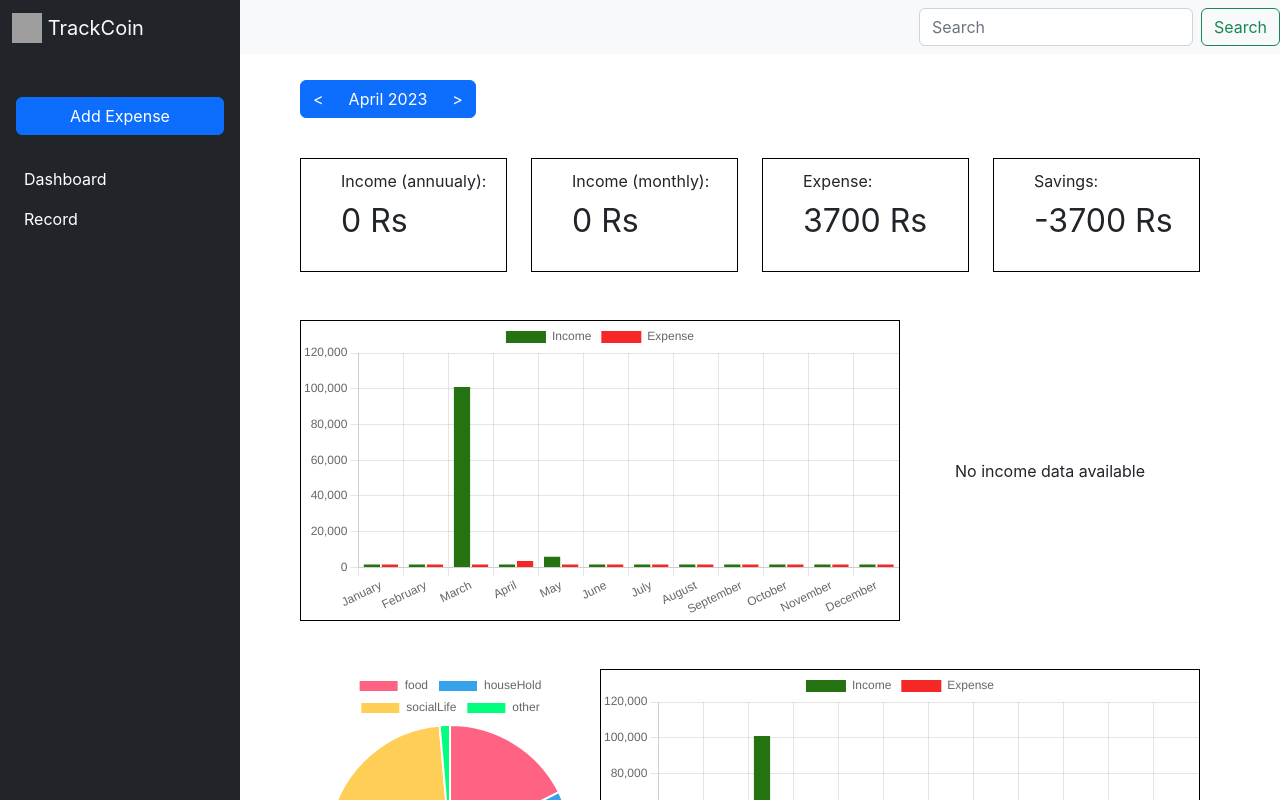
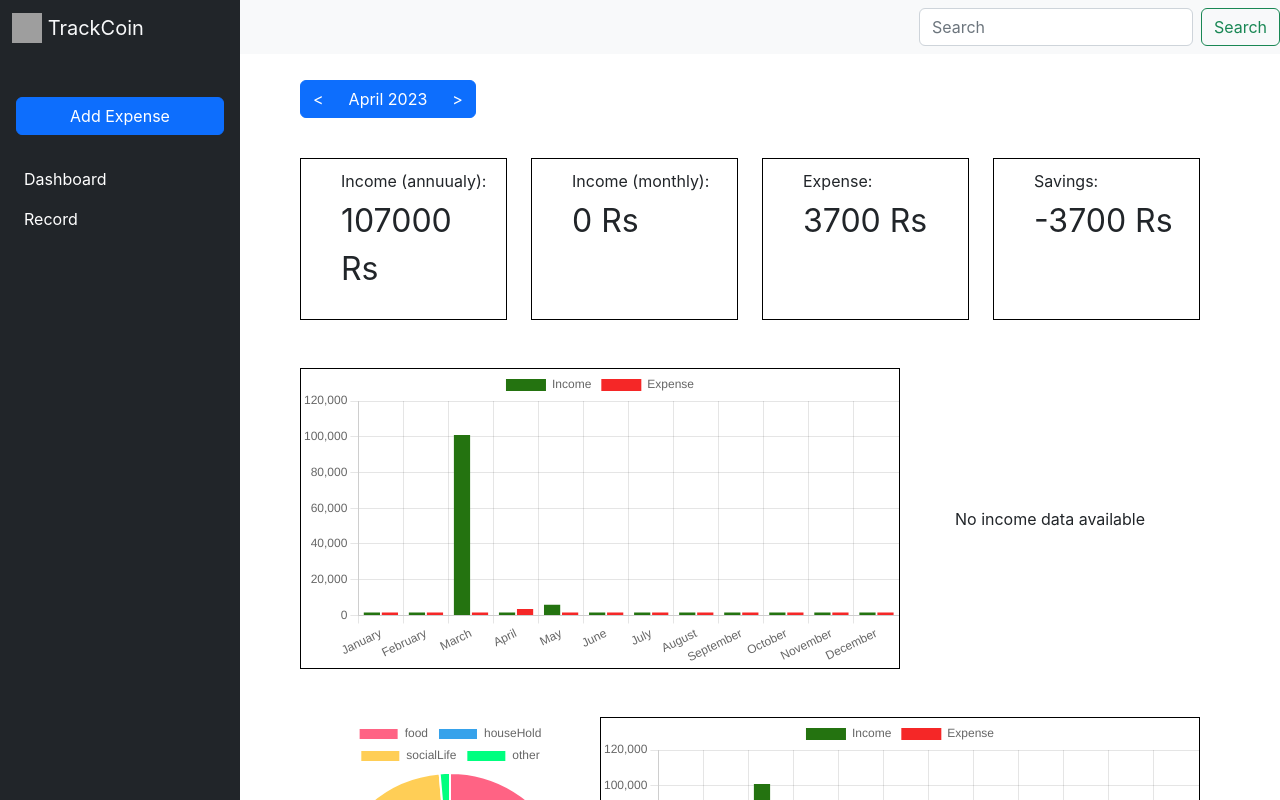
Before and after one commit to evin-wilson/expense-manager, a React (Create React App) app: page / in a window 1280 px wide. Shown: the top 800 px of the page. Built offline with nearby package versions, Linux system fonts and the light colour scheme; grey boxes are pictures that could not be loaded.

Commit message:
fixed annualincome amount

```diff
--- a/src/pages/Dashboard.jsx
+++ b/src/pages/Dashboard.jsx
@@ -9,6 +9,7 @@ import { LineChart } from '../compontent/LineChart';
 import MonthSelector from '../compontent/MonthSelector';
 import AppContext from '../compontent/context/AppContext';
 import {
+  calculateAnnualIncome,
   getTotalIncomeAndExpense,
   groupByMonth,
   groupedTransactions,
@@ -50,6 +51,7 @@ function Dashboard() {
   let expenceCategoryData = categoryDataForChart(selectedMonthTransactions, 'expense');
   let { income: currentIncome, expense: currentExpense } =
     getTotalIncomeAndExpense(selectedMonthTransactions);
+  const annualIncome = calculateAnnualIncome(transactionrecords, monthSelected);
 
   return (
     <>
@@ -58,7 +60,7 @@ function Dashboard() {
         <div>
           {/* TODO: Need to fix this Annual income  */}
           <p className='mb-1'>Income (annuualy):</p>
-          <p className='fs-2'>{`${currentIncome} Rs`}</p>
+          <p className='fs-2'>{`${annualIncome} Rs`}</p>
         </div>
         <div>
           <p className='mb-1'>Income (monthly):</p>
--- a/src/utilities/calculation.js
+++ b/src/utilities/calculation.js
@@ -19,6 +19,23 @@ export const getTotalIncomeAndExpense = (records) => {
     }
   });
   return { income, expense };
+};
+
+/**
+ *
+ * @param {Array} transactions
+ * @param {Date} monthSelected selected moth
+ * @returns {Number} annual income of the current year selected
+ */
+export const calculateAnnualIncome = (transactions, monthSelected) => {
+  const year = DateTime.fromJSDate(monthSelected).toFormat('yyyy');
+  let annualIncome = 0;
+  transactions.forEach((transaction) => {
+    if (transaction.date.slice(0, 4) === year && transaction.transaction === 'income') {
+      annualIncome += transaction.amount;
+    }
+  });
+  return annualIncome;
 };
 
 /**
```
